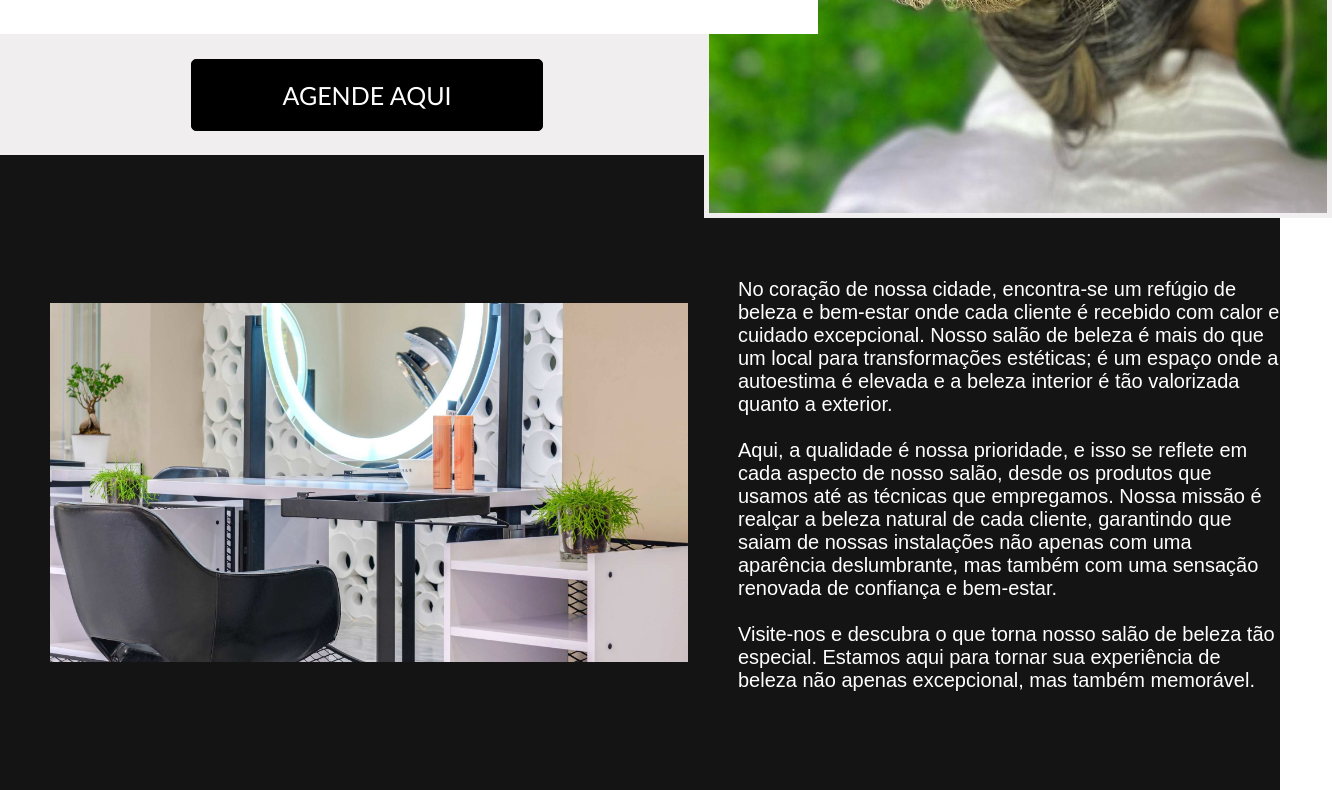
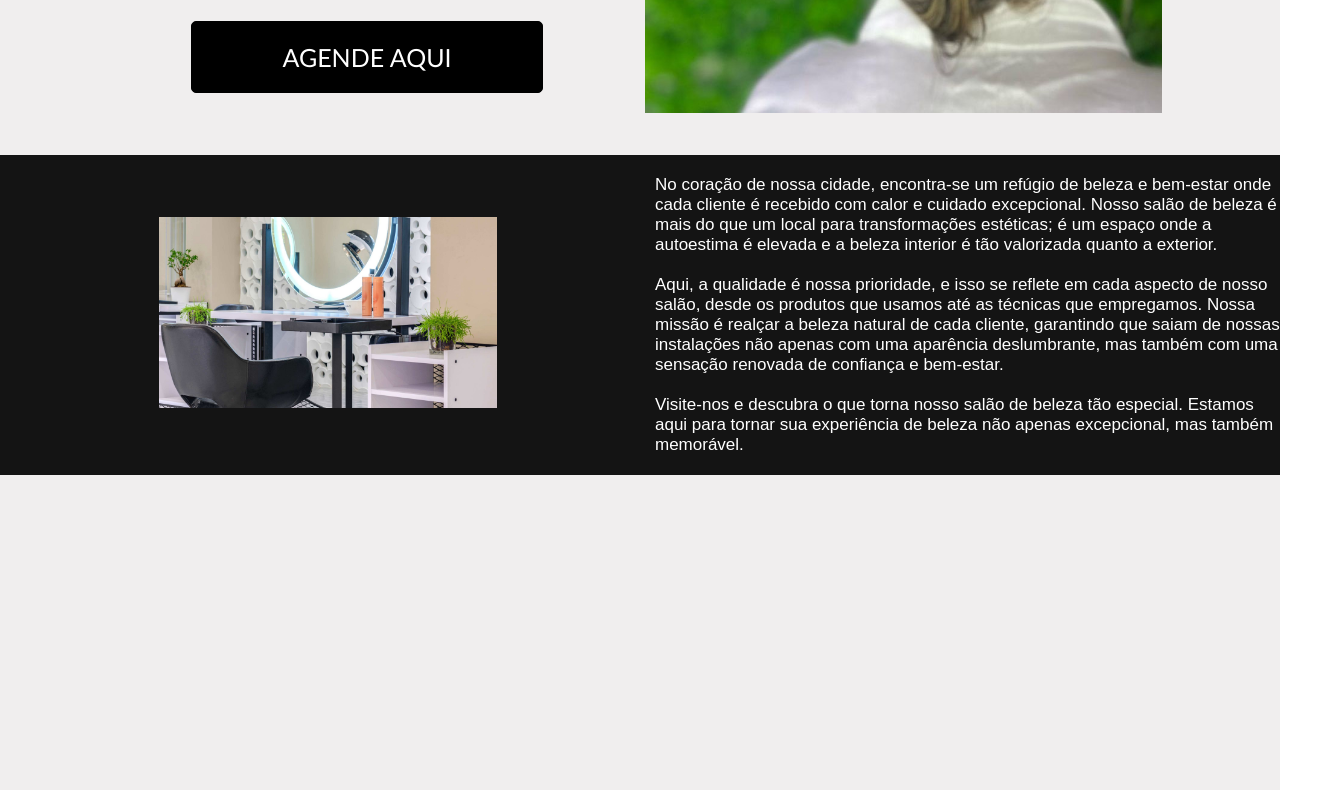
Before and after one commit to Pedro-Henrique-Fersilv/rita-Cassia-salao-de-beleza, a plain HTML site: page index.html in a window 1280 px wide. Shown: the part 630-1420 px from the top of the page, 1332 px wide, since content can reach past the window. Drawn offline with nearby package versions, Linux system fonts and the light colour scheme.

Commit message:
Update index.html

```diff
--- a/index.html
+++ b/index.html
@@ -10,7 +10,7 @@
     <link rel="stylesheet" href="style/media-queries/media-querie-537-767px.css" media="screen" />
     <link rel="stylesheet" href="style/media-queries/media-querie-768-1000px.css" media="screen" />
     <link rel="stylesheet" href="style/media-queries/media-querie-1001-1500px.css" media="screen" />
-    <link rel="stylesheet" href="general.css" media="screen" />
+
     <title>Rita Cássia Salão de beleza</title>
 </head>
 <body>
```
